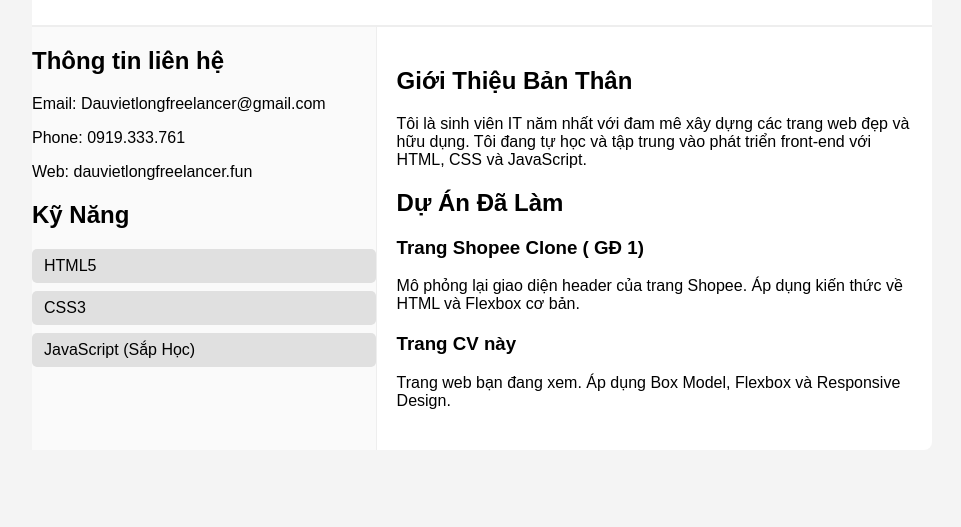
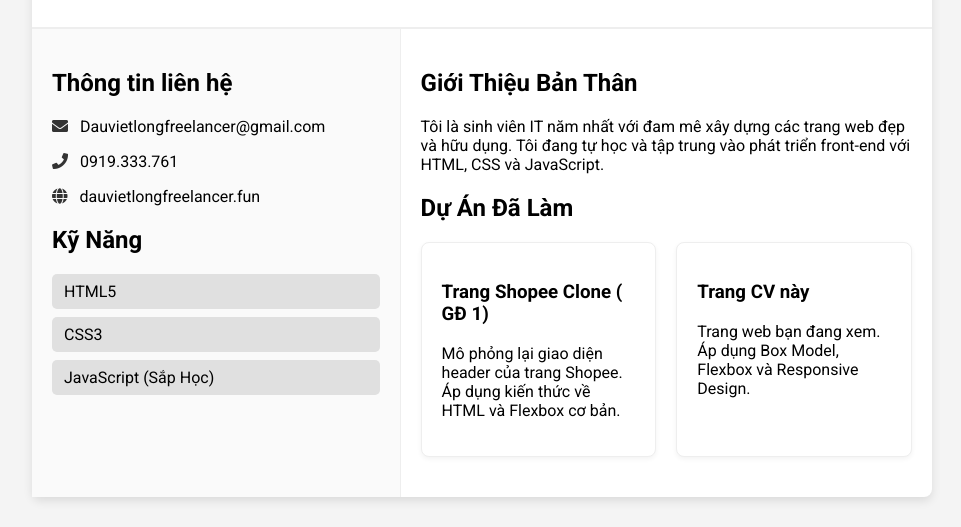
Before and after one commit to akalong321/Curriculum-Vitae, a plain HTML site: page index.html in a window 1280 px wide. Shown: the part 299-826 px from the top of the page, without its empty margins (158-1119 px from the left). Before the commit the page ends 800 px from the top, so only its background shows below. Drawn offline with Linux system fonts and the light colour scheme.

Commit message:
Update html va Css

```diff
--- a/index.html
+++ b/index.html
@@ -6,6 +6,10 @@
     <meta charset="utf-8">
     <meta name="viewport" content="width=device-width, initial-scale=1.0">
     <title> CV của Đậu Việt Long</title>
+    <link rel="preconnect" href="https://fonts.googleapis.com">
+<link rel="preconnect" href="https://fonts.gstatic.com" crossorigin>
+<link href="https://fonts.googleapis.com/css2?family=Roboto:wght@400;700&display=swap" rel="stylesheet">
+<link rel="stylesheet" href="https://cdnjs.cloudflare.com/ajax/libs/font-awesome/5.15.4/css/all.min.css">
     <link rel="stylesheet" href="./style.css">
 </head>
 
@@ -24,10 +28,11 @@
             <aside class="sidebar">
                 <section class="contact">
                     <h2>Thông tin liên hệ</h2>
-                    <p>Email: Dauvietlongfreelancer@gmail.com</p>
-                    <p>Phone: 0919.333.761</p>
-                    <p>Web: dauvietlongfreelancer.fun</p>
+                    <p><i class="fas fa-envelope"></i> Dauvietlongfreelancer@gmail.com</p>
+                    <p><i class="fas fa-phone"></i> 0919.333.761</p>
+                    <p><i class="fas fa-globe"></i> dauvietlongfreelancer.fun</p>
                 </section>
+
                 <section class="skills">
                     <h2>Kỹ Năng</h2>
                     <ul class="skill-list">
@@ -41,10 +46,13 @@
 
                 <section class="about-me">
                     <h2>Giới Thiệu Bản Thân</h2>
-                    <p><p>Tôi là sinh viên IT năm nhất với đam mê xây dựng các trang web đẹp và hữu dụng. Tôi đang tự học và tập trung vào phát triển front-end với HTML, CSS và JavaScript.</p>
+                    <p>Tôi là sinh viên IT năm nhất với đam mê xây dựng các trang web đẹp và hữu dụng. Tôi đang tự học và tập trung vào phát triển front-end với HTML, CSS và JavaScript.</p>
                 </section>
                 <section class="project">
                     <h2>Dự Án Đã Làm</h2>
+
+                    <div class="project-grid">
+
                     <div class="project-item">
                         <h3>Trang Shopee Clone ( GĐ 1)</h3>
                         <p>Mô phỏng lại giao diện header của trang Shopee. Áp dụng kiến thức về HTML và Flexbox cơ bản.</p>
@@ -53,7 +61,9 @@
                         <h3>Trang CV này</h3>
                         <p>Trang web bạn đang xem. Áp dụng Box Model, Flexbox và Responsive Design.</p>
                     </div>
+                    </div>
                 </section>
+
             </main>
         </div>
     </div>
--- a/style.css
+++ b/style.css
@@ -3,7 +3,7 @@
 
 /* 1. Reset cơ bản & thiết lập font chữ chung*/
 body{
-    font-family:Arial, Helvetica, sans-serif; /* font chữ dễ đọc */
+    font-family: 'Roboto', sans-serif; /* <-- "Giọng nói" mới! */
     background-color: #f4f4f4;/* Màu nền xám nhạt cho toàn trang */
     margin:0;
     padding:0;
@@ -15,7 +15,7 @@ body{
     margin: 30px auto; /* Đây là "thần chú" CĂN GIỮA: 30px trên-dưới, auto trái-phải */
     background-color: #ffffff; /*Nền trắng cho CV */
     border-radius: 8px; /* Bo góc cho đẹp (Box Model) */
-    box-shadow: 0 4px 1-px rgba(0,0,0,0.1); /* Đổ bóng mờ cho nổi khối */
+    box-shadow: 0 4px 10px rgba(0,0,0,0.1); /* Đổ bóng mờ cho nổi khối */
 }
 /* 3. Style cho Header (Element + Class Selector) */
 .header{
@@ -52,7 +52,7 @@ body{
 .sidebar{
     width: 40%; /* Cột trái chiếm 40% chiều rộng */
     background-color: #fafafa; /* Cho cột trái màu nền hơi khác */
-    padding: 20p;
+    padding: 20px;
     border-right:  1px solid #eee;
 }
 .content{
@@ -69,11 +69,34 @@ body{
     padding: 8px 12px;
     margin-bottom: 8px;
     border-radius: 5px; /* Tạo các "viên thuốc" kỹ năng */
+    /* Thêm*/
+    transition: background-color 0.3s ease;
 }
-.project-item{
-    margin-bottom: 20px; /* Tạo khoảng cách giữa các dự án */
+/* UPDATE THÊM CODE MỚI */
+
+
+.skills .skill-list li:hover{
+    background-color: #777; /* Đổi nền thành màu xám đậm */
+    color: #ffffff; /* Đổi chữ thành màu trắng */
+    cursor: pointer; /* Biến con trỏ chuột thành hình bàn tay */
 }
 
+
+/* Thêm dòng này để hiệu ứng chuyển màu MƯỢT HƠN trong 0.3 giây */
+.project-item{
+    background-color: #ffffff; /* Nền trắng */
+    border: 1px solid #eee; /* Viền xám nhạt */
+    border-radius: 8px; /* Bo góc */
+    padding: 20px; /* Đệm bên trong */
+    margin-bottom: 20px; /* Cách nhau 20px */
+    box-shadow: 0 2px 5px rgba(0,0,0,0.05); /* Đổ bóng nhẹ */
+    transition: transform 0.3s ease, box-shadow 0.3s ease; /* Hiệu ứng mượt */
+}
+.project-item:hover{
+    transform: translateY(-5px); /* Nâng lên 5px khi hover */
+    box-shadow: 0 4px 12px rgba(0,0,0,0.1); /* Đổ bóng đậm hơn */
+    cursor: pointer; /* Biến con trỏ chuột thành hình bàn tay */
+}
 
 /* GIAI ĐOẠN 4: "BiẾN HÌNH" (Responsive)*/
 
@@ -102,5 +125,16 @@ body{
     .header h1{
         font-size: 24px;
     }
-
+    .project-grid{
+        grid-template-columns: 1fr; /* Chuyển sang 1 cột duy nhất */
+    }
 }
+.contact i{
+    margin-right: 8px; /* Đẩy chữ ra xa icon 8px */
+    color: #333; /* Cho icon màu xanh  */
+}
+.project-grid{
+    display: grid; /* Kích hoạt CSS Grid */
+    grid-template-columns: 1fr 1fr; /* Chia làm 2 cột bằng nhau */
+    gap: 20px; /* Khoảng cách giữa các mục */
+}
```
